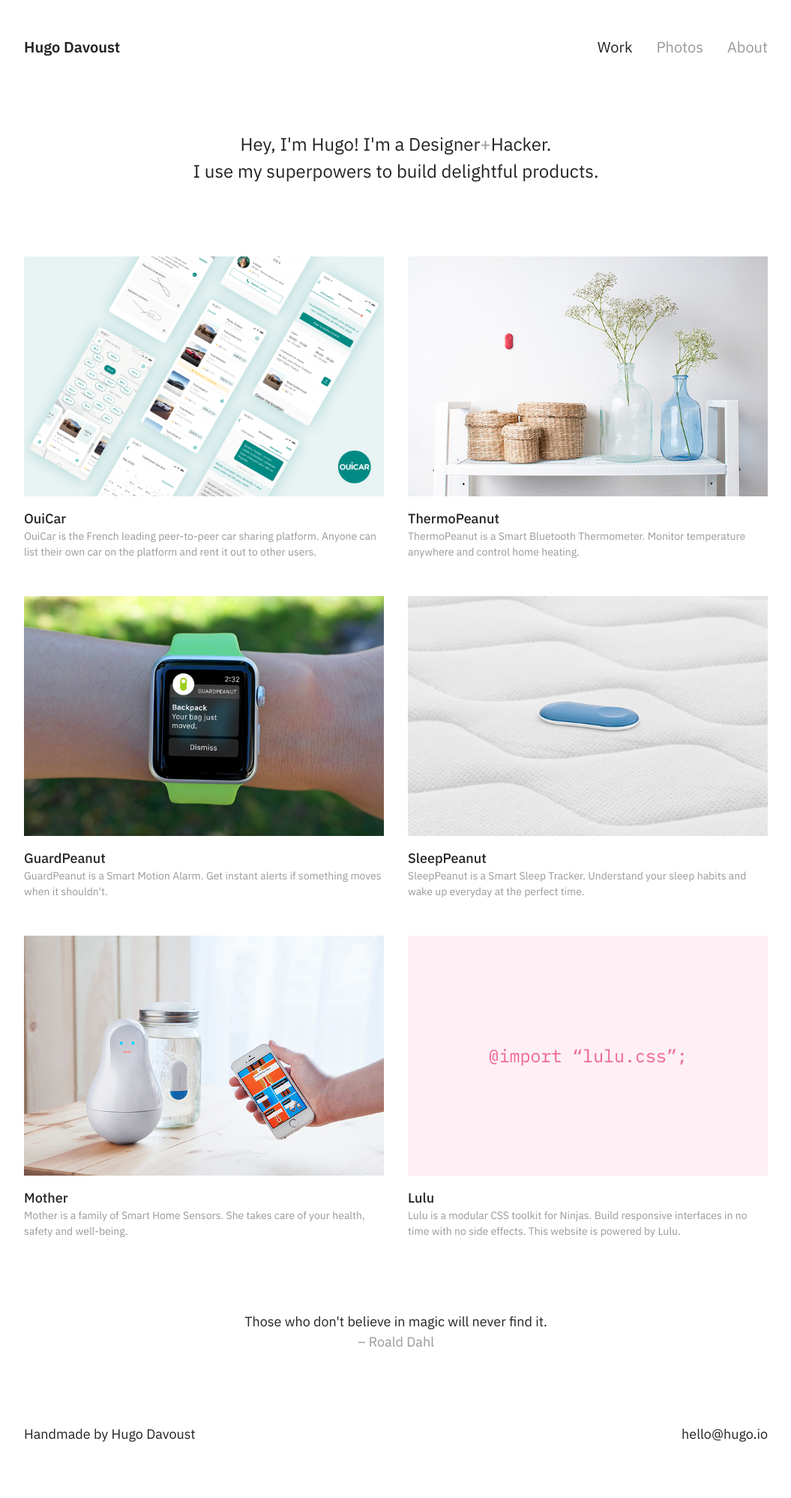
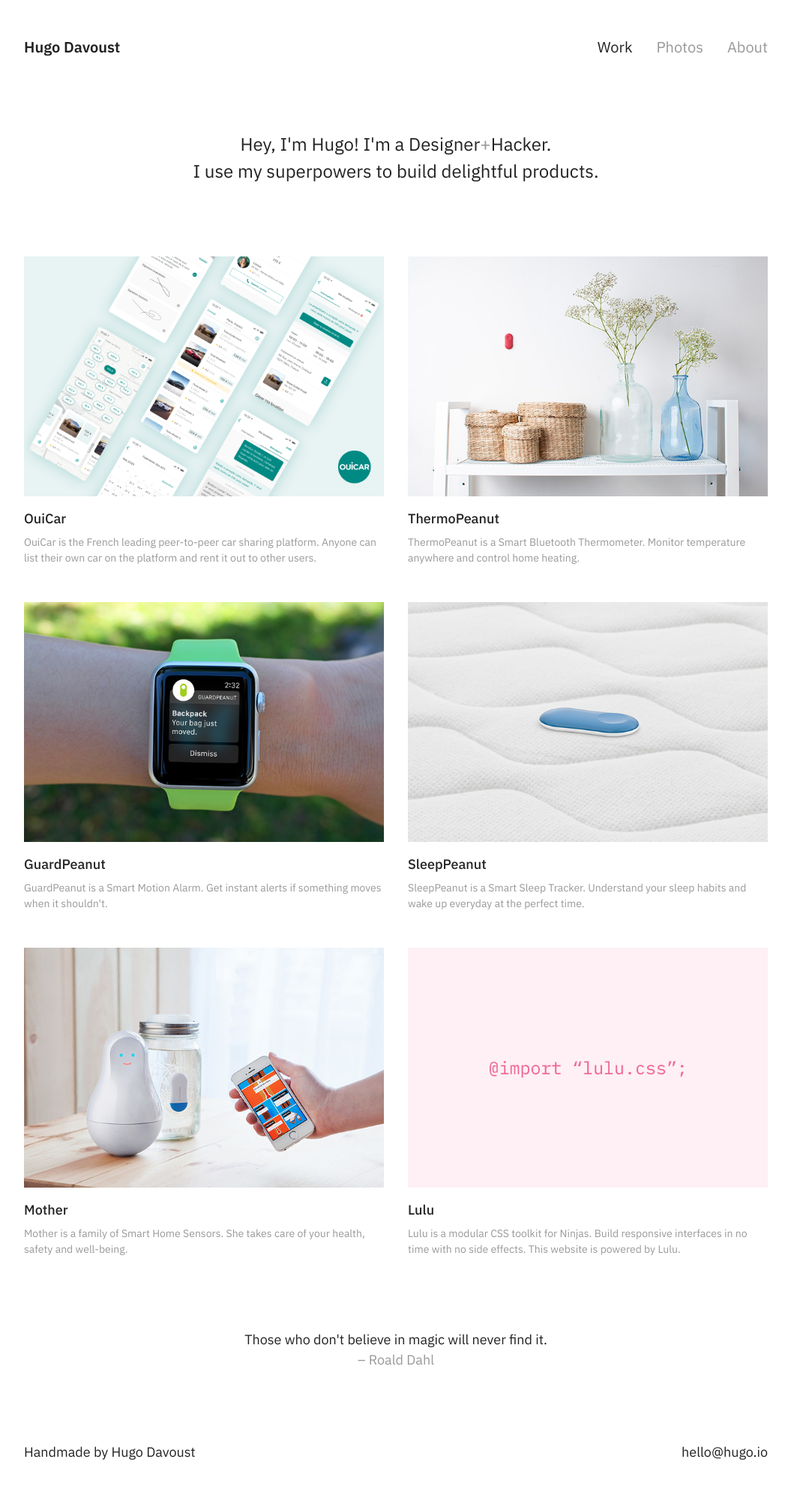
Before and after one commit to superhugo/superhugo.github.io, a Jekyll site: the page built from index.html, in a window 1280 px wide. Shown: the whole page at 75% size, without its empty margins (112-1167 px from the left). Built offline with Jekyll 4.4.1, drawn with Linux system fonts in a browser that asks for light colours; before the commit the page ends 1974 px from its top, so only the background shows below that.

Commit message:
style update

```diff
--- a/_includes/projects.html
+++ b/_includes/projects.html
@@ -13,7 +13,7 @@
         <div class="fw-500 mt2">
           {{ project.title }}
         </div>
-        <div class="fz-14 text-grey">
+        <div class="fz-14 text-grey mt1">
           {{ project.description }}
         </div>
       </div>
```
